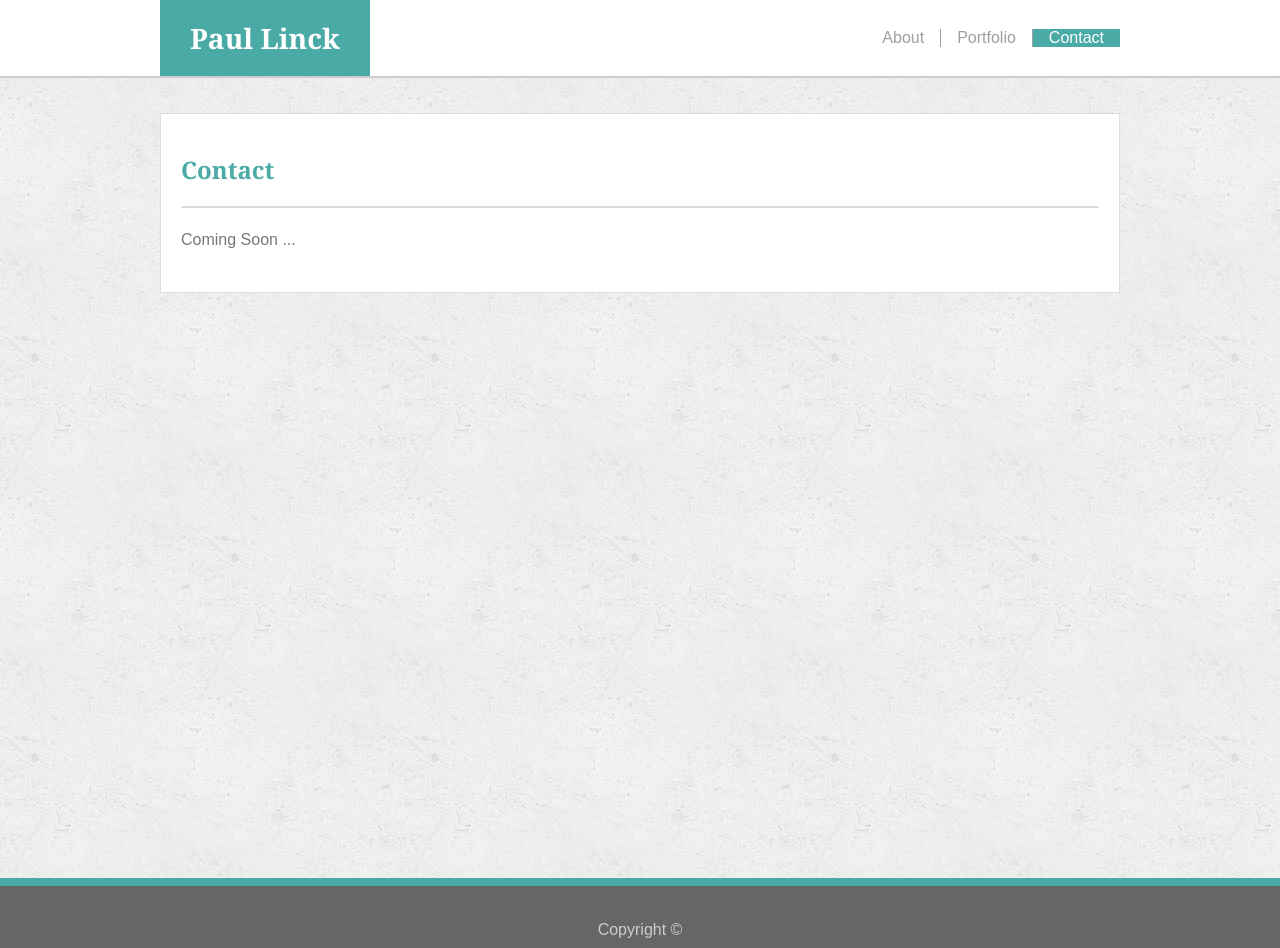
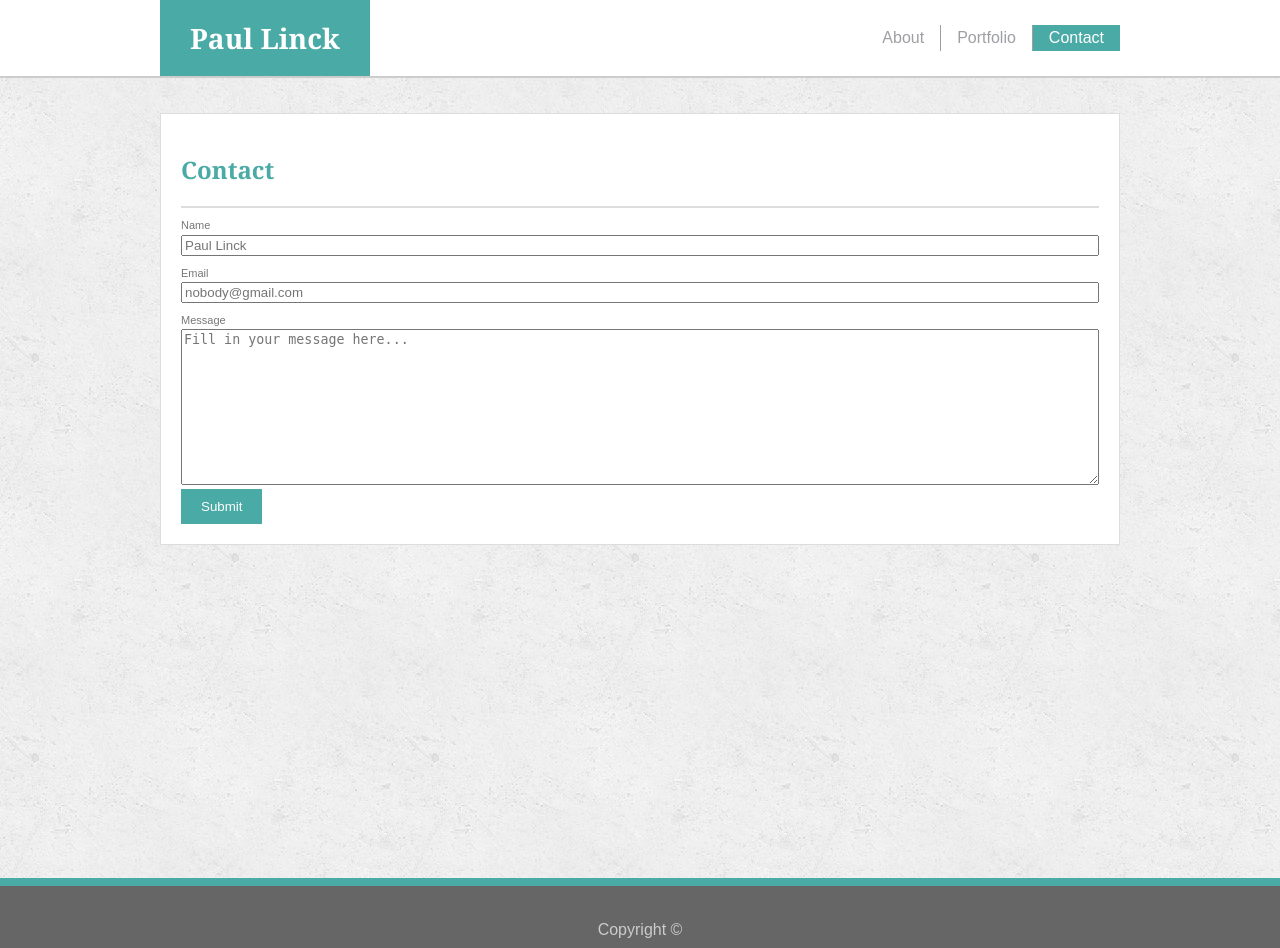
Before and after one commit to plinck/Basic-Portfolio, a PHP site: page /contact.html in a window 1280 px wide. Run offline with PHP 8.4, Linux system fonts and the light colour scheme.

Commit message:
Added Contact Page

```diff
--- a/assets/css/style.css
+++ b/assets/css/style.css
@@ -1,6 +1,4 @@
 * {
-    font-family: "SF Pro Display", "Helvetica Neue", Georgia, "Times New Roman", Times, serif;
-    font-family: 'Arial', 'Helvetica Neue', Helvetica, sans-serif;
     /* includes all except margin in width, height. Way better than default */
     box-sizing: border-box;
     -moz-box-sizing: border-box;
@@ -95,18 +93,24 @@ header {
 .navigation a {
     text-decoration: none;
     display: block;
-    padding: 0 1em 0 1em;
+    padding: 4px 1em 4px 1em;
     color: #9e9fa4;
+    z-index: 0;
 }
 
 
 .navigation a:hover {
     background-color: rgba(0, 0, 0, 0.1);
+
+    box-shadow: 0 0 8px 8px rgba(176, 224, 238, 1.0);
+    border: 1px solid #777777;
+    z-index: 2;  /* Try to put on top of all other nav items */
 }
 
 .navigation a:active {
     background-color: #4aaaa5;
     color: #ffffff;
+    z-index: 1;
 }
 
 .navigation a.current {
@@ -131,7 +135,8 @@ header {
 **************************************************************************************** */
 .container {
     width: 960px;
-    min-height: calc(100vh - 70px); /* makes it less than footer for stickimness */
+    min-height: calc(100vh - 70px);
+    /* makes it less than footer for stickimness */
     margin: 35px auto 35px auto;
 
     /* For sticky footer */
@@ -146,6 +151,15 @@ header {
     padding: 20px;
 }
 
+h1 {
+    font-size: 28px;
+}
+
+h2 {
+    color: #4aaaa5;
+    font-size: 24px;
+}
+
 /* float to make the text wrap around the image.  This is best use of float */
 #bio-image {
     float: left;
@@ -157,18 +171,9 @@ hr {
 }
 
 
-p {
+#myBio p {
     letter-spacing: normal;
     line-height: 2em;
-}
-
-h1 {
-    font-size: 28px;
-}
-
-h2 {
-    color: #4aaaa5;
-    font-size: 24px;
 }
 
 /* The Bio Image */
@@ -177,6 +182,43 @@ h2 {
     height: 200px;
     margin-right: 20px;
     border: 1px solid #dddddd;
+}
+
+#contactForm p {
+    font-size: 11px;
+    margin: 1em auto .3em auto;
+}
+
+input:focus,
+textarea:focus {
+    background: yellow;
+    color: black;
+
+    box-shadow: 0 0 15px 5px #b0e0ee;
+    border: 2px solid #bebede;
+}
+
+input[type=text],
+textarea {
+    width: 100%;
+}
+
+textarea {
+    overflow: auto;
+}
+
+/* Submit Button */
+input[type=submit] {
+    border: 0;
+    box-shadow: none;
+    border-radius: 0px;
+    padding: 10px 20px 10px 20px;
+    background: #4aaaa5;
+    color: #ffffff;
+}
+input[type=submit]:hover {
+    background: yellow;
+    color: #777777;
 }
 
 footer {
--- a/contact.html
+++ b/contact.html
@@ -39,8 +39,16 @@
         <section id="main-content">
             <h2>Contact</h2>
             <hr>
-            <div class= "clearfix">
-                <p>Coming Soon ...</p>
+            <div id="contactForm" class= "clearfix">
+                <form action="/action_page.php" target="_blank" method="POST">
+                    <p>Name</p>
+                    <input type="text" name="name" placeholder="Paul Linck"><br>
+                    <p>Email</p>
+                    <input type="text" name="email" placeholder="nobody@gmail.com"><br>
+                    <p>Message</p>
+                    <textarea name="message" placeholder="Fill in your message here..." rows="10"></textarea><br>
+                    <input type="submit" value="Submit">
+                  </form>
             </div>
         </section>
     </div>
--- a/index.html
+++ b/index.html
@@ -39,7 +39,7 @@
         <section id="main-content">
             <h2>About Me</h2>
             <hr>
-            <div class="clearfix">
+            <div id="myBio" class="clearfix">
                 <img id="bio-image" src="http://gritanddirt.com/wp-content/uploads/2018/01/238_m-100789309-DIGITAL_HIGHRES-1835_153083-12360305-e1517229117122.jpg"
                     alt="Paul Linck Picture">
                 <p>Paul graduated from Purdue University in 1987 with a BS in
```
